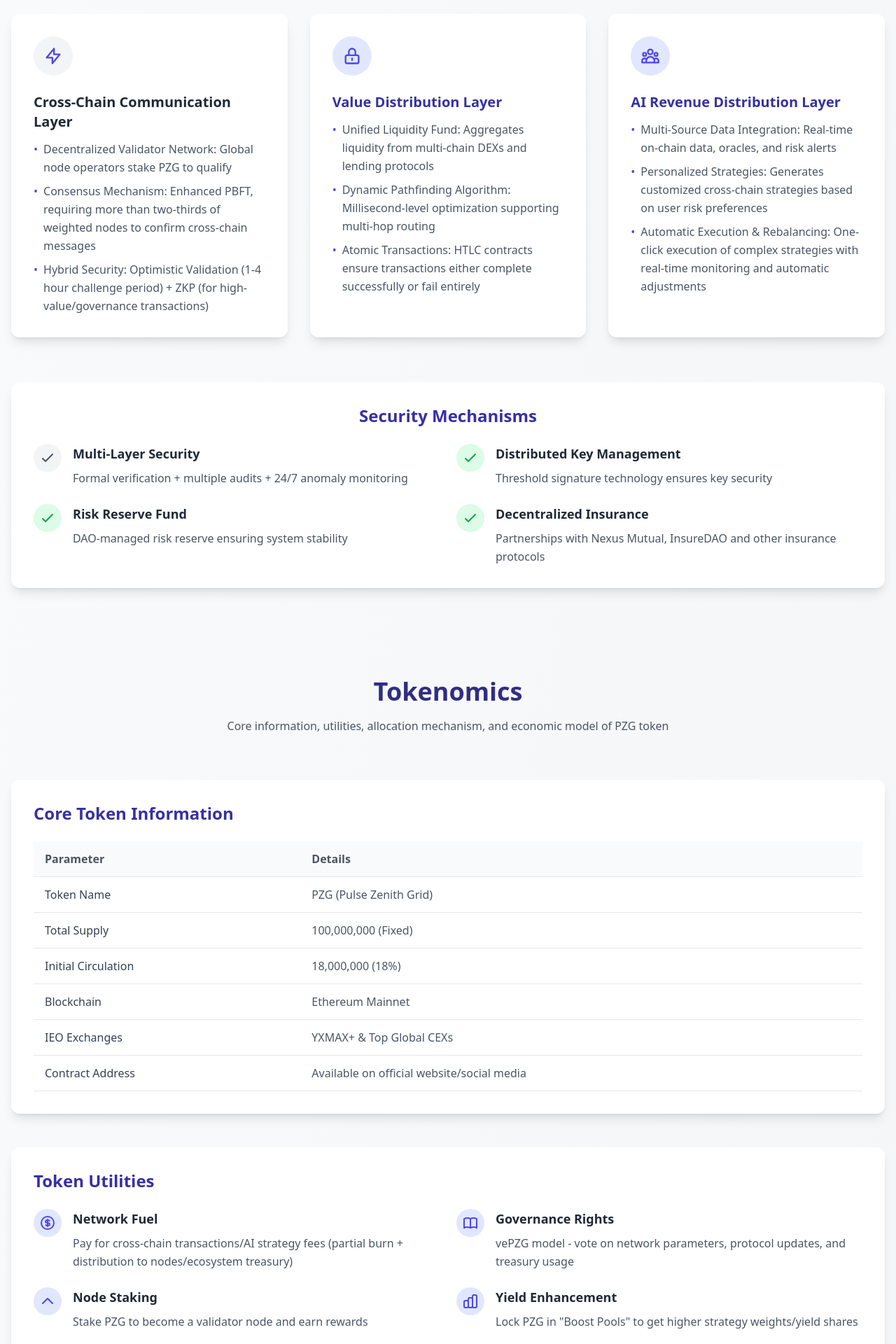
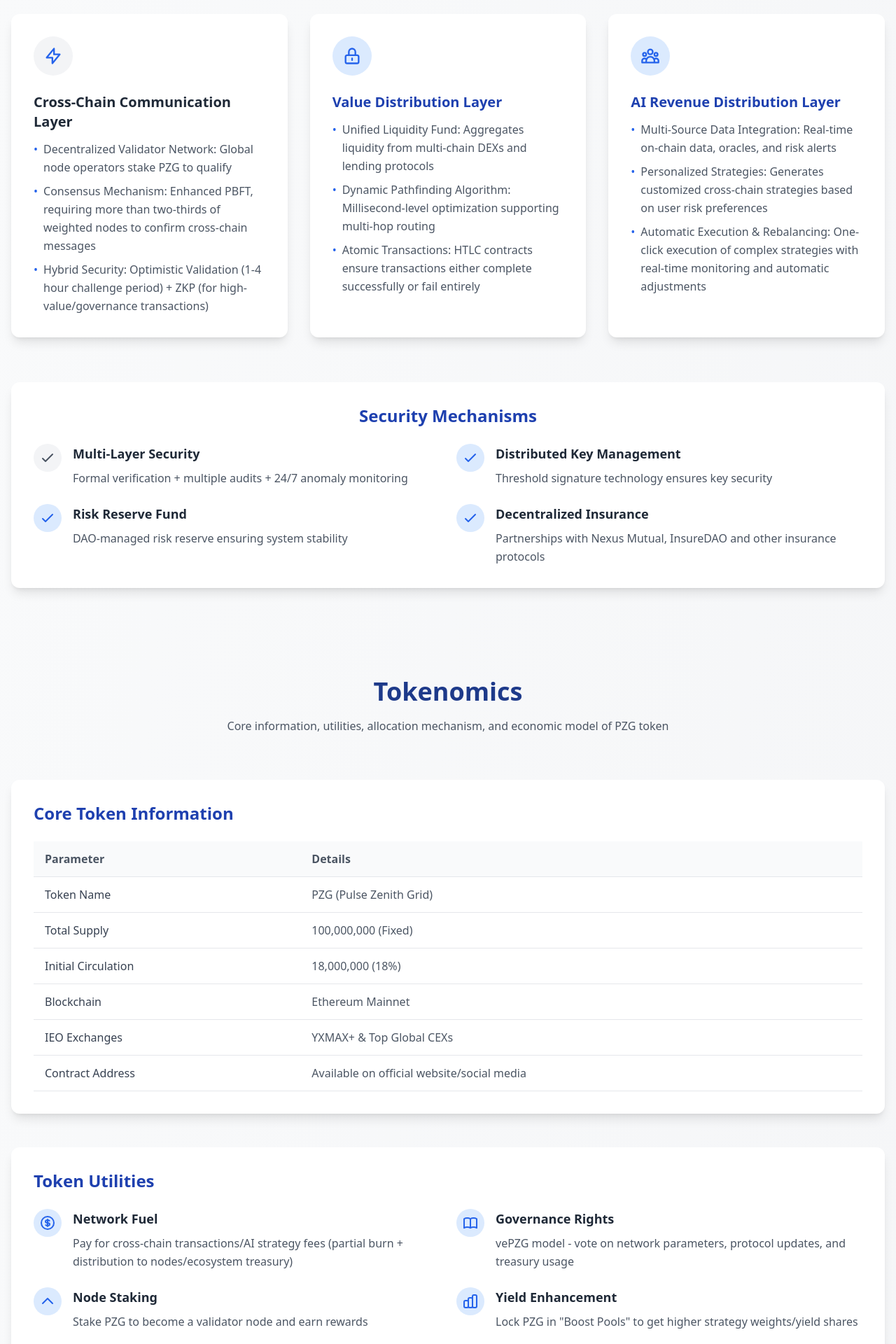
Before and after one commit to lixianghua123/myPeject, a Vue app: page / in a window 1280 px wide. Shown: the part 760-2680 px from the top of the page at 70% size. Built offline with nearby package versions, Linux system fonts and the light colour scheme.

Commit message:
Update accent color to blue

```diff
--- a/src/App.vue
+++ b/src/App.vue
@@ -121,19 +121,19 @@ const chartOptions = {
 
         <!-- Desktop Menu -->
         <nav class="hidden md:flex space-x-8">
-          <a href="#home" class="font-medium text-gray-700 hover:text-gray-600 transition-colors">Home</a>
-          <a href="#about" class="font-medium text-gray-700 hover:text-indigo-600 transition-colors">About PZG</a>
-          <a href="#solutions" class="font-medium text-gray-700 hover:text-indigo-600 transition-colors">Technology</a>
-          <a href="#tokenomics" class="font-medium text-gray-700 hover:text-indigo-600 transition-colors">Tokenomics</a>
-          <a href="#features" class="font-medium text-gray-700 hover:text-indigo-600 transition-colors">Core Advantages</a>
-          <a href="#scenarios" class="font-medium text-gray-700 hover:text-indigo-600 transition-colors">Use Cases</a>
-          <a href="#roadmap" class="font-medium text-gray-700 hover:text-indigo-600 transition-colors">Roadmap</a>
-          <a href="#risks" class="font-medium text-gray-700 hover:text-indigo-600 transition-colors">Risks & Compliance</a>
-          <a href="#contact" class="font-medium text-gray-700 hover:text-indigo-600 transition-colors">Contact Us</a>
+          <a href="#home" class="font-medium text-gray-700 hover:text-blue-600 transition-colors">Home</a>
+          <a href="#about" class="font-medium text-gray-700 hover:text-blue-600 transition-colors">About PZG</a>
+          <a href="#solutions" class="font-medium text-gray-700 hover:text-blue-600 transition-colors">Technology</a>
+          <a href="#tokenomics" class="font-medium text-gray-700 hover:text-blue-600 transition-colors">Tokenomics</a>
+          <a href="#features" class="font-medium text-gray-700 hover:text-blue-600 transition-colors">Core Advantages</a>
+          <a href="#scenarios" class="font-medium text-gray-700 hover:text-blue-600 transition-colors">Use Cases</a>
+          <a href="#roadmap" class="font-medium text-gray-700 hover:text-blue-600 transition-colors">Roadmap</a>
+          <a href="#risks" class="font-medium text-gray-700 hover:text-blue-600 transition-colors">Risks & Compliance</a>
+          <a href="#contact" class="font-medium text-gray-700 hover:text-blue-600 transition-colors">Contact Us</a>
         </nav>
 
         <!-- Mobile Menu Button -->
-        <button class="md:hidden text-gray-700 hover:text-indigo-600" @click="isMenuOpen = !isMenuOpen">
+        <button class="md:hidden text-gray-700 hover:text-blue-600" @click="isMenuOpen = !isMenuOpen">
           <svg class="w-6 h-6" fill="none" stroke="currentColor" viewBox="0 0 24 24">
             <path stroke-linecap="round" stroke-linejoin="round" stroke-width="2" d="M4 6h16M4 12h16M4 18h16"></path>
           </svg>
@@ -143,15 +143,15 @@ const chartOptions = {
       <!-- Mobile Menu -->
         <div v-if="isMenuOpen" class="md:hidden bg-white border-t">
           <div class="container mx-auto px-4 py-3 space-y-3">
-            <a href="#home" class="block py-2 font-medium text-gray-700 hover:text-indigo-600 transition-colors">Home</a>
-            <a href="#about" class="block py-2 font-medium text-gray-700 hover:text-indigo-600 transition-colors">About PZG</a>
-            <a href="#solutions" class="block py-2 font-medium text-gray-700 hover:text-indigo-600 transition-colors">Technology</a>
-            <a href="#tokenomics" class="block py-2 font-medium text-gray-700 hover:text-indigo-600 transition-colors">Tokenomics</a>
-            <a href="#features" class="block py-2 font-medium text-gray-700 hover:text-indigo-600 transition-colors">Core Advantages</a>
-            <a href="#scenarios" class="block py-2 font-medium text-gray-700 hover:text-indigo-600 transition-colors">Use Cases</a>
-            <a href="#roadmap" class="block py-2 font-medium text-gray-700 hover:text-indigo-600 transition-colors">Roadmap</a>
-            <a href="#risks" class="block py-2 font-medium text-gray-700 hover:text-indigo-600 transition-colors">Risks & Compliance</a>
-            <a href="#contact" class="block py-2 font-medium text-gray-700 hover:text-indigo-600 transition-colors">Contact Us</a>
+            <a href="#home" class="block py-2 font-medium text-gray-700 hover:text-blue-600 transition-colors">Home</a>
+            <a href="#about" class="block py-2 font-medium text-gray-700 hover:text-blue-600 transition-colors">About PZG</a>
+            <a href="#solutions" class="block py-2 font-medium text-gray-700 hover:text-blue-600 transition-colors">Technology</a>
+            <a href="#tokenomics" class="block py-2 font-medium text-gray-700 hover:text-blue-600 transition-colors">Tokenomics</a>
+            <a href="#features" class="block py-2 font-medium text-gray-700 hover:text-blue-600 transition-colors">Core Advantages</a>
+            <a href="#scenarios" class="block py-2 font-medium text-gray-700 hover:text-blue-600 transition-colors">Use Cases</a>
+            <a href="#roadmap" class="block py-2 font-medium text-gray-700 hover:text-blue-600 transition-colors">Roadmap</a>
+            <a href="#risks" class="block py-2 font-medium text-gray-700 hover:text-blue-600 transition-colors">Risks & Compliance</a>
+            <a href="#contact" class="block py-2 font-medium text-gray-700 hover:text-blue-600 transition-colors">Contact Us</a>
           </div>
         </div>
     </header>
@@ -167,7 +167,7 @@ const chartOptions = {
           PZG is the "intelligent grid" connecting all blockchains. Leveraging decentralized technology and AI, we break down cross-chain value barriers, enabling assets to flow safely and efficiently to value-maximizing scenarios in the global multi-chain ecosystem, achieving integrated, intelligent, and democratized liquidity.
         </p>
         <div class="flex flex-col sm:flex-row justify-center gap-4 scroll-animation opacity-0 transform scale-95 transition-all duration-700 animation-delay-400">
-          <button class="bg-indigo-600 hover:bg-gray-700 text-white font-semibold px-8 py-3 rounded-full transition-all hover:shadow-lg transform hover:-translate-y-1">
+          <button class="bg-blue-600 hover:bg-blue-700 text-white font-semibold px-8 py-3 rounded-full transition-all hover:shadow-lg transform hover:-translate-y-1">
             View Whitepaper
           </button>
         </div>
@@ -176,56 +176,56 @@ const chartOptions = {
       <!-- Solutions Section -->
       <section id="solutions" class="container mx-auto px-4 py-16">
         <div class="text-center mb-16">
-          <h2 class="text-3xl md:text-4xl font-bold text-indigo-900 mb-4">Three-Core Technical Architecture</h2>
+          <h2 class="text-3xl md:text-4xl font-bold text-blue-900 mb-4">Three-Core Technical Architecture</h2>
           <p class="text-gray-600 max-w-2xl mx-auto">Building an efficient, secure, and intelligent multi-chain value planning network</p>
         </div>
 
         <div class="grid grid-cols-1 md:grid-cols-3 gap-8">
           <div class="bg-white rounded-xl shadow-lg p-8 transition-all hover:shadow-xl transform hover:-translate-y-2 scroll-animation opacity-0 transform translate-y-10 transition-all duration-700">
             <div class="bg-gray-100 w-14 h-14 rounded-full flex items-center justify-center mb-6">
-              <svg class="w-7 h-7 text-indigo-600" fill="none" stroke="currentColor" viewBox="0 0 24 24">
+              <svg class="w-7 h-7 text-blue-600" fill="none" stroke="currentColor" viewBox="0 0 24 24">
                 <path stroke-linecap="round" stroke-linejoin="round" stroke-width="2" d="M13 10V3L4 14h7v7l9-11h-7z"></path>
               </svg>
             </div>
             <h3 class="text-xl font-bold mb-3 text-gray-800">Cross-Chain Communication Layer</h3>
             <ul class="text-gray-600 space-y-2">
-              <li class="flex items-start"><span class="text-indigo-600 mr-2">•</span>Decentralized Validator Network: Global node operators stake PZG to qualify</li>
-              <li class="flex items-start"><span class="text-indigo-600 mr-2">•</span>Consensus Mechanism: Enhanced PBFT, requiring more than two-thirds of weighted nodes to confirm cross-chain messages</li>
-              <li class="flex items-start"><span class="text-indigo-600 mr-2">•</span>Hybrid Security: Optimistic Validation (1-4 hour challenge period) + ZKP (for high-value/governance transactions)</li>
+              <li class="flex items-start"><span class="text-blue-600 mr-2">•</span>Decentralized Validator Network: Global node operators stake PZG to qualify</li>
+              <li class="flex items-start"><span class="text-blue-600 mr-2">•</span>Consensus Mechanism: Enhanced PBFT, requiring more than two-thirds of weighted nodes to confirm cross-chain messages</li>
+              <li class="flex items-start"><span class="text-blue-600 mr-2">•</span>Hybrid Security: Optimistic Validation (1-4 hour challenge period) + ZKP (for high-value/governance transactions)</li>
             </ul>
           </div>
 
           <div class="bg-white rounded-xl shadow-lg p-8 transition-all hover:shadow-xl transform hover:-translate-y-2 scroll-animation opacity-0 transform translate-y-10 transition-all duration-700 animation-delay-200">
-            <div class="bg-indigo-100 w-14 h-14 rounded-full flex items-center justify-center mb-6">
-              <svg class="w-7 h-7 text-indigo-600" fill="none" stroke="currentColor" viewBox="0 0 24 24">
+            <div class="bg-blue-100 w-14 h-14 rounded-full flex items-center justify-center mb-6">
+              <svg class="w-7 h-7 text-blue-600" fill="none" stroke="currentColor" viewBox="0 0 24 24">
                 <path stroke-linecap="round" stroke-linejoin="round" stroke-width="2" d="M12 15v2m-6 4h12a2 2 0 002-2v-6a2 2 0 00-2-2H6a2 2 0 00-2 2v6a2 2 0 002 2zm10-10V7a4 4 0 00-8 0v4h8z"></path>
               </svg>
             </div>
-            <h3 class="text-xl font-bold mb-3 text-indigo-800">Value Distribution Layer</h3>
+            <h3 class="text-xl font-bold mb-3 text-blue-800">Value Distribution Layer</h3>
             <ul class="text-gray-600 space-y-2">
-              <li class="flex items-start"><span class="text-indigo-600 mr-2">•</span>Unified Liquidity Fund: Aggregates liquidity from multi-chain DEXs and lending protocols</li>
-              <li class="flex items-start"><span class="text-indigo-600 mr-2">•</span>Dynamic Pathfinding Algorithm: Millisecond-level optimization supporting multi-hop routing</li>
-              <li class="flex items-start"><span class="text-indigo-600 mr-2">•</span>Atomic Transactions: HTLC contracts ensure transactions either complete successfully or fail entirely</li>
+              <li class="flex items-start"><span class="text-blue-600 mr-2">•</span>Unified Liquidity Fund: Aggregates liquidity from multi-chain DEXs and lending protocols</li>
+              <li class="flex items-start"><span class="text-blue-600 mr-2">•</span>Dynamic Pathfinding Algorithm: Millisecond-level optimization supporting multi-hop routing</li>
+              <li class="flex items-start"><span class="text-blue-600 mr-2">•</span>Atomic Transactions: HTLC contracts ensure transactions either complete successfully or fail entirely</li>
             </ul>
           </div>
 
           <div class="bg-white rounded-xl shadow-lg p-8 transition-all hover:shadow-xl transform hover:-translate-y-2 scroll-animation opacity-0 transform translate-y-10 transition-all duration-700 animation-delay-400">
-            <div class="bg-indigo-100 w-14 h-14 rounded-full flex items-center justify-center mb-6">
-              <svg class="w-7 h-7 text-indigo-600" fill="none" stroke="currentColor" viewBox="0 0 24 24">
+            <div class="bg-blue-100 w-14 h-14 rounded-full flex items-center justify-center mb-6">
+              <svg class="w-7 h-7 text-blue-600" fill="none" stroke="currentColor" viewBox="0 0 24 24">
                 <path stroke-linecap="round" stroke-linejoin="round" stroke-width="2" d="M17 20h5v-2a3 3 0 00-5.356-1.857M17 20H7m10 0v-2c0-.656-.126-1.283-.356-1.857M7 20H2v-2a3 3 0 015.356-1.857M7 20v-2c0-.656.126-1.283.356-1.857m0 0a5.002 5.002 0 019.288 0M15 7a3 3 0 11-6 0 3 3 0 016 0zm6 3a2 2 0 11-4 0 2 2 0 014 0zM7 10a2 2 0 11-4 0 2 2 0 014 0z"></path>
               </svg>
             </div>
-            <h3 class="text-xl font-bold mb-3 text-indigo-800">AI Revenue Distribution Layer</h3>
+            <h3 class="text-xl font-bold mb-3 text-blue-800">AI Revenue Distribution Layer</h3>
             <ul class="text-gray-600 space-y-2">
-              <li class="flex items-start"><span class="text-indigo-600 mr-2">•</span>Multi-Source Data Integration: Real-time on-chain data, oracles, and risk alerts</li>
-              <li class="flex items-start"><span class="text-indigo-600 mr-2">•</span>Personalized Strategies: Generates customized cross-chain strategies based on user risk preferences</li>
-              <li class="flex items-start"><span class="text-indigo-600 mr-2">•</span>Automatic Execution & Rebalancing: One-click execution of complex strategies with real-time monitoring and automatic adjustments</li>
+              <li class="flex items-start"><span class="text-blue-600 mr-2">•</span>Multi-Source Data Integration: Real-time on-chain data, oracles, and risk alerts</li>
+              <li class="flex items-start"><span class="text-blue-600 mr-2">•</span>Personalized Strategies: Generates customized cross-chain strategies based on user risk preferences</li>
+              <li class="flex items-start"><span class="text-blue-600 mr-2">•</span>Automatic Execution & Rebalancing: One-click execution of complex strategies with real-time monitoring and automatic adjustments</li>
             </ul>
           </div>
         </div>
 
         <div class="mt-16 bg-white rounded-xl shadow-lg p-8 scroll-animation opacity-0 transform scale-95 transition-all duration-700 animation-delay-600">
-          <h3 class="text-2xl font-bold mb-6 text-center text-indigo-800">Security Mechanisms</h3>
+          <h3 class="text-2xl font-bold mb-6 text-center text-blue-800">Security Mechanisms</h3>
           <div class="grid grid-cols-1 md:grid-cols-2 gap-6">
             <div class="flex items-start space-x-4">
               <div class="bg-gray-100 p-2 rounded-full">
@@ -239,19 +239,19 @@ const chartOptions = {
               </div>
             </div>
             <div class="flex items-start space-x-4">
-              <div class="bg-green-100 p-2 rounded-full">
-                <svg class="w-6 h-6 text-green-600" fill="none" stroke="currentColor" viewBox="0 0 24 24">
-                  <path stroke-linecap="round" stroke-linejoin="round" stroke-width="2" d="M5 13l4 4L19 7"></path>
-                </svg>
-              </div>
+              <div class="bg-blue-100 p-2 rounded-full">
+              <svg class="w-6 h-6 text-blue-600" fill="none" stroke="currentColor" viewBox="0 0 24 24">
+                <path stroke-linecap="round" stroke-linejoin="round" stroke-width="2" d="M5 13l4 4L19 7"></path>
+              </svg>
+            </div>
               <div>
                 <h4 class="text-lg font-semibold mb-2 text-gray-800">Distributed Key Management</h4>
                 <p class="text-gray-600">Threshold signature technology ensures key security</p>
               </div>
             </div>
             <div class="flex items-start space-x-4">
-              <div class="bg-green-100 p-2 rounded-full">
-                <svg class="w-6 h-6 text-green-600" fill="none" stroke="currentColor" viewBox="0 0 24 24">
+              <div class="bg-blue-100 p-2 rounded-full">
+                <svg class="w-6 h-6 text-blue-600" fill="none" stroke="currentColor" viewBox="0 0 24 24">
                   <path stroke-linecap="round" stroke-linejoin="round" stroke-width="2" d="M5 13l4 4L19 7"></path>
                 </svg>
               </div>
@@ -261,8 +261,8 @@ const chartOptions = {
               </div>
             </div>
             <div class="flex items-start space-x-4">
-              <div class="bg-green-100 p-2 rounded-full">
-                <svg class="w-6 h-6 text-green-600" fill="none" stroke="currentColor" viewBox="0 0 24 24">
+              <div class="bg-blue-100 p-2 rounded-full">
+                <svg class="w-6 h-6 text-blue-600" fill="none" stroke="currentColor" viewBox="0 0 24 24">
                   <path stroke-linecap="round" stroke-linejoin="round" stroke-width="2" d="M5 13l4 4L19 7"></path>
                 </svg>
               </div>
@@ -278,13 +278,13 @@ const chartOptions = {
       <!-- Tokenomics Section -->
       <section id="tokenomics" class="container mx-auto px-4 py-16">
         <div class="text-center mb-16">
-          <h2 class="text-3xl md:text-4xl font-bold text-indigo-900 mb-4">Tokenomics</h2>
+          <h2 class="text-3xl md:text-4xl font-bold text-blue-900 mb-4">Tokenomics</h2>
           <p class="text-gray-600 max-w-2xl mx-auto">Core information, utilities, allocation mechanism, and economic model of PZG token</p>
         </div>
 
         <!-- Core Token Info -->
         <div class="bg-white rounded-xl shadow-lg p-8 mb-12 scroll-animation opacity-0 transition-opacity duration-700 animation-delay-200">
-          <h3 class="text-2xl font-bold mb-6 text-indigo-800">Core Token Information</h3>
+          <h3 class="text-2xl font-bold mb-6 text-blue-800">Core Token Information</h3>
           <div class="overflow-x-auto">
             <table class="w-full border-collapse">
               <thead>
@@ -325,11 +325,11 @@ const chartOptions = {
 
         <!-- Token Utilities -->
         <div class="bg-white rounded-xl shadow-lg p-8 mb-12 scroll-animation opacity-0 transition-opacity duration-700 animation-delay-400">
-          <h3 class="text-2xl font-bold mb-6 text-indigo-800">Token Utilities</h3>
+          <h3 class="text-2xl font-bold mb-6 text-blue-800">Token Utilities</h3>
           <div class="grid grid-cols-1 md:grid-cols-2 gap-6">
             <div class="flex items-start space-x-4">
-              <div class="bg-indigo-100 p-2 rounded-full">
-                <svg class="w-6 h-6 text-indigo-600" fill="none" stroke="currentColor" viewBox="0 0 24 24">
+              <div class="bg-blue-100 p-2 rounded-full">
+                <svg class="w-6 h-6 text-blue-600" fill="none" stroke="currentColor" viewBox="0 0 24 24">
                   <path stroke-linecap="round" stroke-linejoin="round" stroke-width="2" d="M12 8c-1.657 0-3 .895-3 2s1.343 2 3 2 3 .895 3 2-1.343 2-3 2m0-8c1.11 0 2.08.402 2.599 1M12 8V7m0 1v8m0 0v1m0-1c-1.11 0-2.08-.402-2.599-1M21 12a9 9 0 11-18 0 9 9 0 0118 0z"></path>
                 </svg>
               </div>
@@ -339,8 +339,8 @@ const chartOptions = {
               </div>
             </div>
             <div class="flex items-start space-x-4">
-              <div class="bg-indigo-100 p-2 rounded-full">
-                <svg class="w-6 h-6 text-indigo-600" fill="none" stroke="currentColor" viewBox="0 0 24 24">
+              <div class="bg-blue-100 p-2 rounded-full">
+                <svg class="w-6 h-6 text-blue-600" fill="none" stroke="currentColor" viewBox="0 0 24 24">
                   <path stroke-linecap="round" stroke-linejoin="round" stroke-width="2" d="M12 6.253v13m0-13C10.832 5.477 9.246 5 7.5 5S4.168 5.477 3 6.253v13C4.168 18.477 5.754 18 7.5 18s3.332.477 4.5 1.253m0-13C13.168 5.477 14.754 5 16.5 5c1.747 0 3.332.477 4.5 1.253v13C19.832 18.477 18.247 18 16.5 18c-1.746 0-3.332.477-4.5 1.253"></path>
                 </svg>
               </div>
@@ -350,8 +350,8 @@ const chartOptions = {
               </div>
             </div>
             <div class="flex items-start space-x-4">
-              <div class="bg-indigo-100 p-2 rounded-full">
-                <svg class="w-6 h-6 text-indigo-600" fill="none" stroke="currentColor" viewBox="0 0 24 24">
+              <div class="bg-blue-100 p-2 rounded-full">
+                <svg class="w-6 h-6 text-blue-600" fill="none" stroke="currentColor" viewBox="0 0 24 24">
                   <path stroke-linecap="round" stroke-linejoin="round" stroke-width="2" d="M5 15l7-7 7 7"></path>
                 </svg>
               </div>
@@ -361,8 +361,8 @@ const chartOptions = {
               </div>
             </div>
             <div class="flex items-start space-x-4">
-              <div class="bg-indigo-100 p-2 rounded-full">
-                <svg class="w-6 h-6 text-indigo-600" fill="none" stroke="currentColor" viewBox="0 0 24 24">
+              <div class="bg-blue-100 p-2 rounded-full">
+                <svg class="w-6 h-6 text-blue-600" fill="none" stroke="currentColor" viewBox="0 0 24 24">
                   <path stroke-linecap="round" stroke-linejoin="round" stroke-width="2" d="M9 19v-6a2 2 0 00-2-2H5a2 2 0 00-2 2v6a2 2 0 002 2h2a2 2 0 002-2zm0 0V9a2 2 0 012-2h2a2 2 0 012 2v10m-6 0a2 2 0 002 2h2a2 2 0 002-2m0 0V5a2 2 0 012-2h2a2 2 0 012 2v14a2 2 0 01-2 2h-2a2 2 0 01-2-2z"></path>
                 </svg>
               </div>
@@ -376,7 +376,7 @@ const chartOptions = {
 
         <!-- Allocation & Release -->
         <div class="bg-white rounded-xl shadow-lg p-8 mb-12 scroll-animation opacity-0 transition-opacity duration-700 animation-delay-600">
-          <h3 class="text-2xl font-bold mb-6 text-indigo-800">Allocation & Release Rules</h3>
+          <h3 class="text-2xl font-bold mb-6 text-blue-800">Allocation & Release Rules</h3>
 
           <!-- Pie Chart for Allocation -->
           <div class="grid grid-cols-1 md:grid-cols-2 gap-8 mb-8">
@@ -388,7 +388,7 @@ const chartOptions = {
             <div class="overflow-x-auto">
               <table class="w-full border-collapse">
                 <thead>
-                  <tr class="bg-indigo-50">
+                  <tr class="bg-blue-50">
                     <th class="border-b border-gray-200 px-4 py-3 text-left text-gray-600 font-semibold">Category</th>
                     <th class="border-b border-gray-200 px-4 py-3 text-left text-gray-600 font-semibold">Release Rules</th>
                   </tr>
@@ -430,18 +430,18 @@ const chartOptions = {
 
         <!-- Economic Model -->
         <div class="bg-white rounded-xl shadow-lg p-8 scroll-animation opacity-0 transition-opacity duration-700 animation-delay-800">
-          <h3 class="text-2xl font-bold mb-6 text-indigo-800">Economic Model</h3>
+          <h3 class="text-2xl font-bold mb-6 text-blue-800">Economic Model</h3>
           <div class="grid grid-cols-1 md:grid-cols-3 gap-6">
-            <div class="bg-indigo-50 rounded-lg p-6 scroll-animation opacity-0 transform translate-y-10 transition-all duration-700 animation-delay-1400">
-              <h4 class="text-lg font-semibold mb-3 text-indigo-800">Demand-Driven</h4>
+            <div class="bg-blue-50 rounded-lg p-6 scroll-animation opacity-0 transform translate-y-10 transition-all duration-700 animation-delay-1400">
+              <h4 class="text-lg font-semibold mb-3 text-blue-800">Demand-Driven</h4>
               <p class="text-gray-600">Network growth → increased fee consumption, enhanced governance/staking demand</p>
             </div>
-            <div class="bg-indigo-50 rounded-lg p-6 scroll-animation opacity-0 transform translate-y-10 transition-all duration-700 animation-delay-1000">
-              <h4 class="text-lg font-semibold mb-3 text-indigo-800">Deflationary Mechanism</h4>
+            <div class="bg-blue-50 rounded-lg p-6 scroll-animation opacity-0 transform translate-y-10 transition-all duration-700 animation-delay-1000">
+              <h4 class="text-lg font-semibold mb-3 text-blue-800">Deflationary Mechanism</h4>
               <p class="text-gray-600">Continuous fee burning + long-term locking + staking → controlled supply</p>
             </div>
-            <div class="bg-indigo-50 rounded-lg p-6 scroll-animation opacity-0 transform translate-y-10 transition-all duration-700 animation-delay-1200">
-              <h4 class="text-lg font-semibold mb-3 text-indigo-800">Value Distribution</h4>
+            <div class="bg-blue-50 rounded-lg p-6 scroll-animation opacity-0 transform translate-y-10 transition-all duration-700 animation-delay-1200">
+              <h4 class="text-lg font-semibold mb-3 text-blue-800">Value Distribution</h4>
               <p class="text-gray-600">50% Node Staking, 30% Ecosystem Treasury, 20% Burn</p>
             </div>
           </div>
```
Also changed, not shown: 1 other file (tests, documents, lock files or other folders).
